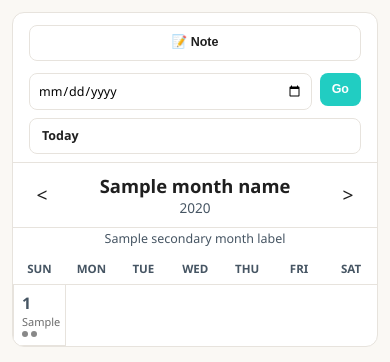
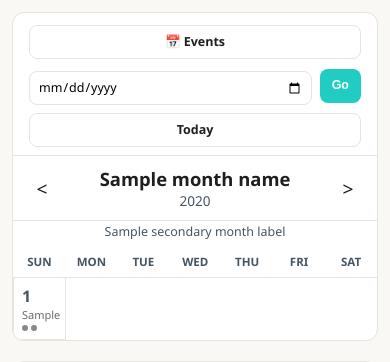
Before and after one commit to imoosa/Zaman, a Python web app: template app/templates/calendar.html in a window 390 px wide. Shown: the part 42-404 px from the top of the page. Run offline with Jinja, Linux system fonts and the light colour scheme; the template is opened without the code that fills it: most values are stand-ins (such as "Sample title", 1, 10 or a date in 2020).

Commit message:
design_set

```diff
--- a/app/static/css/style.css
+++ b/app/static/css/style.css
@@ -75,7 +75,7 @@ body {
 }
 
 .brand { font-weight: 700; font-size: 1.05rem; color: var(--bohra-red); white-space: nowrap; display: flex; align-items: center; gap: 8px; }
-.brand-icon { height: 44px; width: auto; display: block; }
+.brand-icon { height: 52px; width: auto; display: block; }
 .menu-brand { display: none; }
 
 .menu { display: flex; gap: 4px; flex-wrap: wrap; }
@@ -430,7 +430,7 @@ form button:hover { opacity: 0.9; }
     position: relative;
   }
   .brand { font-size: 0.92rem; }
-  .brand-icon { height: 34px; }
+  .brand-icon { height: 42px; }
 
   /* Hamburger removed entirely -- nav is always visible as a bottom bar. */
   .menu-toggle-checkbox, .menu-toggle-label { display: none !important; }
--- a/app/templates/calendar.html
+++ b/app/templates/calendar.html
@@ -195,20 +195,43 @@
     transition:opacity .15s ease;
   }
   .goto-date-inline button:hover{opacity:.88}
-  .toolbar-note-btn{
+  .toolbar-btn{
     border:1px solid var(--line);border-radius:var(--radius-sm);
     padding:var(--sp-2) var(--sp-3);font-size:12.5px;font-weight:600;line-height:1.4;
-    background:#fff;color:var(--ink);cursor:pointer;
+    background:#fff;color:var(--ink);cursor:pointer;text-decoration:none;
+    display:inline-flex;align-items:center;justify-content:center;height:34px;
     transition:background .15s ease;
   }
-  .toolbar-note-btn:hover{background:#f7f5f2}
+  .toolbar-btn:hover{background:#f7f5f2}
   .today-btn{
     border:1px solid var(--line);border-radius:var(--radius-sm);
     padding:var(--sp-2) var(--sp-3);font-size:12.5px;font-weight:600;line-height:1.4;
     color:var(--ink);text-decoration:none;display:inline-flex;align-items:center;
+    justify-content:center;height:34px;
     transition:background .15s ease;
   }
   .today-btn:hover{background:#f7f5f2}
+  /* Toolbar controls were mixing content-box defaults with the padding/height
+     above, which is what made the date input, Go button and Today link line
+     up unevenly -- forcing border-box on all of them so padding/height are
+     measured the same way fixes the misalignment. */
+  .calendar-toolbar, .calendar-toolbar *{box-sizing:border-box}
+  .goto-date-inline input[type="date"]{height:34px}
+  .goto-date-inline button{height:34px;display:inline-flex;align-items:center;justify-content:center}
+
+  /* Qibla shortcut sits right next to the location text now, instead of
+     living only in the top nav -- small square icon button, location text
+     shrunk down since it's a secondary label here, not a heading. */
+  .location-line{display:flex;align-items:center;justify-content:center;gap:var(--sp-2)}
+  .qibla-mini-btn{
+    flex:0 0 auto;display:inline-flex;align-items:center;justify-content:center;
+    width:22px;height:22px;border:1px solid var(--line);border-radius:6px;
+    color:var(--bohra);text-decoration:none;
+    transition:background .15s ease,border-color .15s ease;
+  }
+  .qibla-mini-btn:hover{background:#f7f5f2;border-color:var(--bohra)}
+  .qibla-mini-icon{width:13px;height:13px}
+  .location-text{font-size:11px;color:var(--muted)}
 
   /* Layout: main grid + detail column side by side on wide screens,
      stacked on narrow ones. This assumes .calendar-wrap is a flex/grid
@@ -225,7 +248,7 @@
       gap:var(--sp-2);
       padding:var(--sp-3) var(--sp-4) var(--sp-2);
     }
-    .calendar-toolbar .toolbar-note-btn,
+    .calendar-toolbar .toolbar-btn,
     .calendar-toolbar .today-btn{ text-align:center; }
     .calendar-toolbar .goto-date-inline{
       justify-content:stretch;
@@ -237,7 +260,7 @@
 <div class="calendar-wrap">
     <div class="calendar-main">
         <div class="calendar-toolbar">
-            <button type="button" class="toolbar-note-btn" onclick="if(window.openStickyNote) window.openStickyNote();">&#128221; Note</button>
+            <a href="{{ url_for('events_view') }}" class="toolbar-btn">&#128197; Events</a>
             <form method="get" action="{{ url_for('calendar_view') }}" class="goto-date-inline">
                 <input type="hidden" name="cal" value="{{ cal }}">
                 <input type="date" name="goto" id="goto-date-input" aria-label="Go to date">
@@ -319,10 +342,10 @@
             <div><span class="label">maghrib</span><span class="value">{{ prayer.maghrib }}</span></div>
         </div>
         <div class="location-line">
-            {{ location_name }}
-            {% if location_is_default %}
-            &middot; <a href="{{ url_for('settings_view') }}">this is a default -- set your real location</a>
-            {% endif %}
+            <a href="{{ url_for('qibla_view') }}" class="qibla-mini-btn" title="Qibla direction" aria-label="Qibla direction">
+                <svg class="qibla-mini-icon" viewBox="0 0 24 24" fill="none" stroke="currentColor" stroke-width="2" stroke-linecap="round" stroke-linejoin="round"><circle cx="12" cy="12" r="10"></circle><polygon points="16.24 7.76 14.12 14.12 7.76 16.24 9.88 9.88 16.24 7.76"></polygon></svg>
+            </a>
+            <span class="location-text">{{ location_name }}</span>
         </div>
             {% elif cal == 'hindu' and hindu_daily %}
         <div class="ritual-panel-intro">
```
